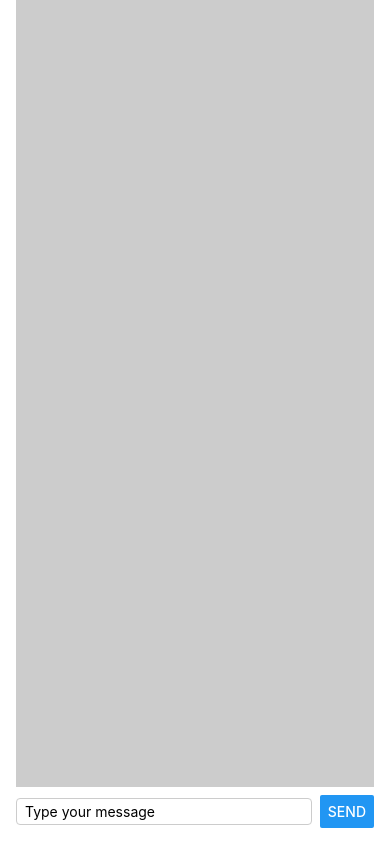
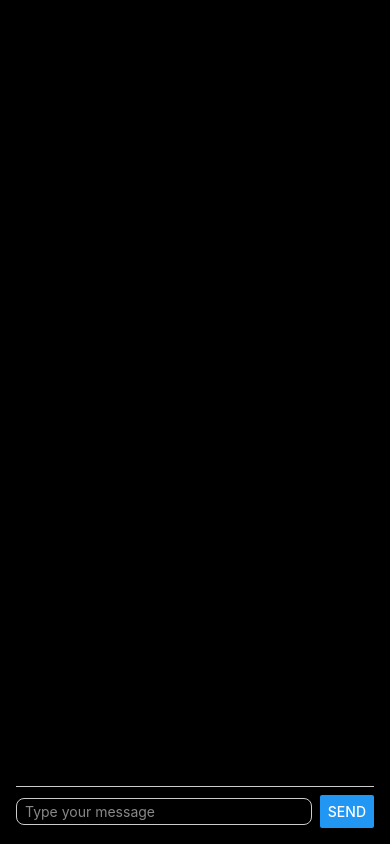
Before and after one commit to KaedenOC/-js-401d53-class-43, a React Native app: screen /Chat in a window 390 px wide. Built offline with nearby package versions, Linux system fonts and the light colour scheme.

Commit message:
darker theme for the chat screen

```diff
--- a/App.js
+++ b/App.js
@@ -1,14 +1,21 @@
 import React from 'react';
-import { View } from 'react-native';
+import { View, StyleSheet } from 'react-native';
 import ChatScreen from './screens/ChatScreen';
 
 const App = () => {
   return (
-    <View style={{ flex: 1 }}>
+    <View style={styles.container}>
       <ChatScreen />
     </View>
   );
 };
+
+const styles = StyleSheet.create({
+  container: {
+    flex: 1,
+    backgroundColor: 'black',
+  },
+});
 
 export default App;
 
--- a/screens/ChatScreen.js
+++ b/screens/ChatScreen.js
@@ -56,6 +56,7 @@
               value={message}
               onChangeText={(text) => setMessage(text)}
               placeholder="Type your message"
+              placeholderTextColor="#888888"
             />
             <Button title="Send" onPress={handleSendMessage} />
           </View>
@@ -106,7 +107,7 @@
     flex: 1,
   },
   chatListContent: {
-    backgroundColor: '#ccc',
+    // backgroundColor: '#ccc',
     flexGrow: 1,
     justifyContent: 'flex-end',
   },
@@ -124,7 +125,7 @@
     paddingVertical: 4,
     borderWidth: 1,
     borderColor: '#ccc',
-    borderRadius: 4,
+    borderRadius: 8,
   },
 });
 
```
